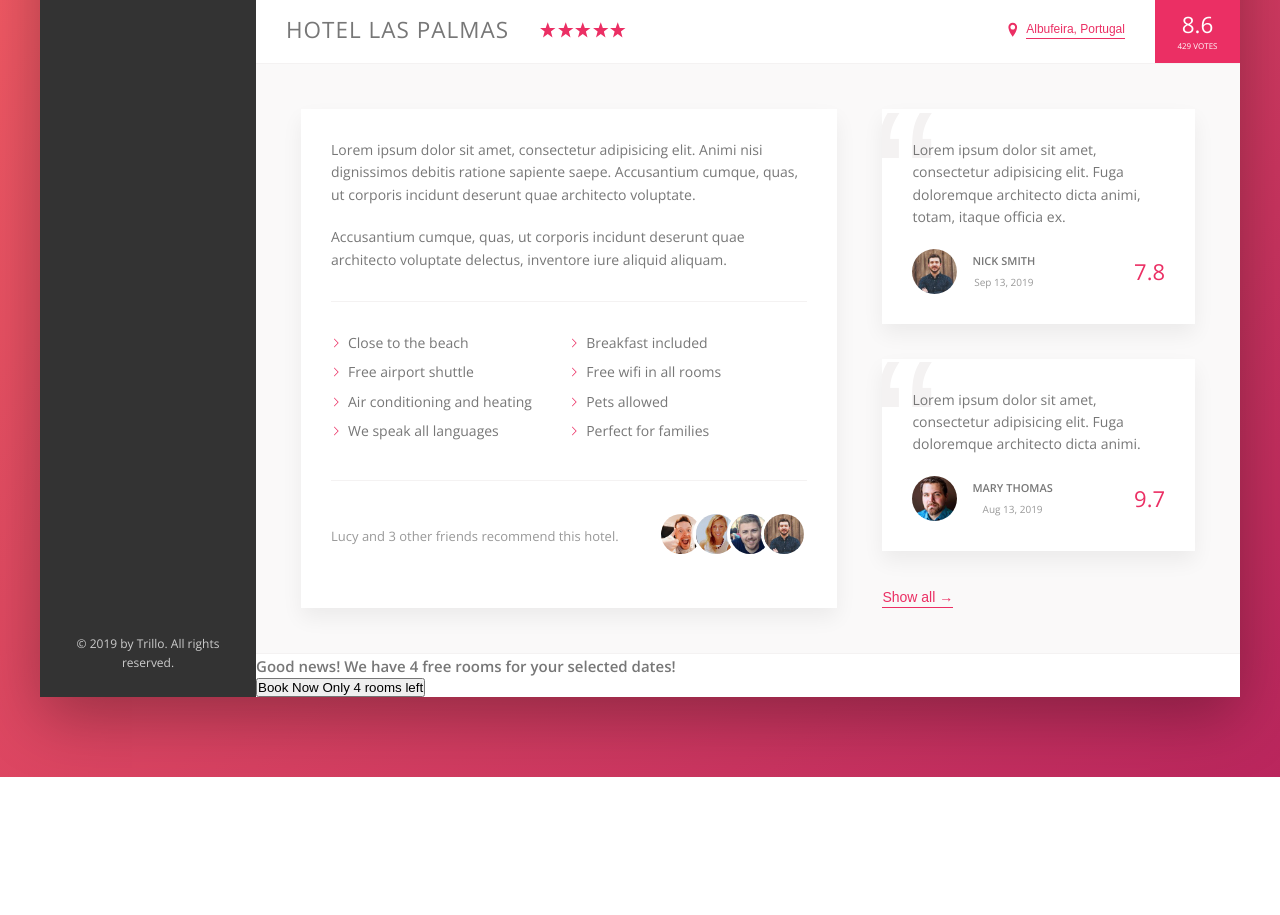
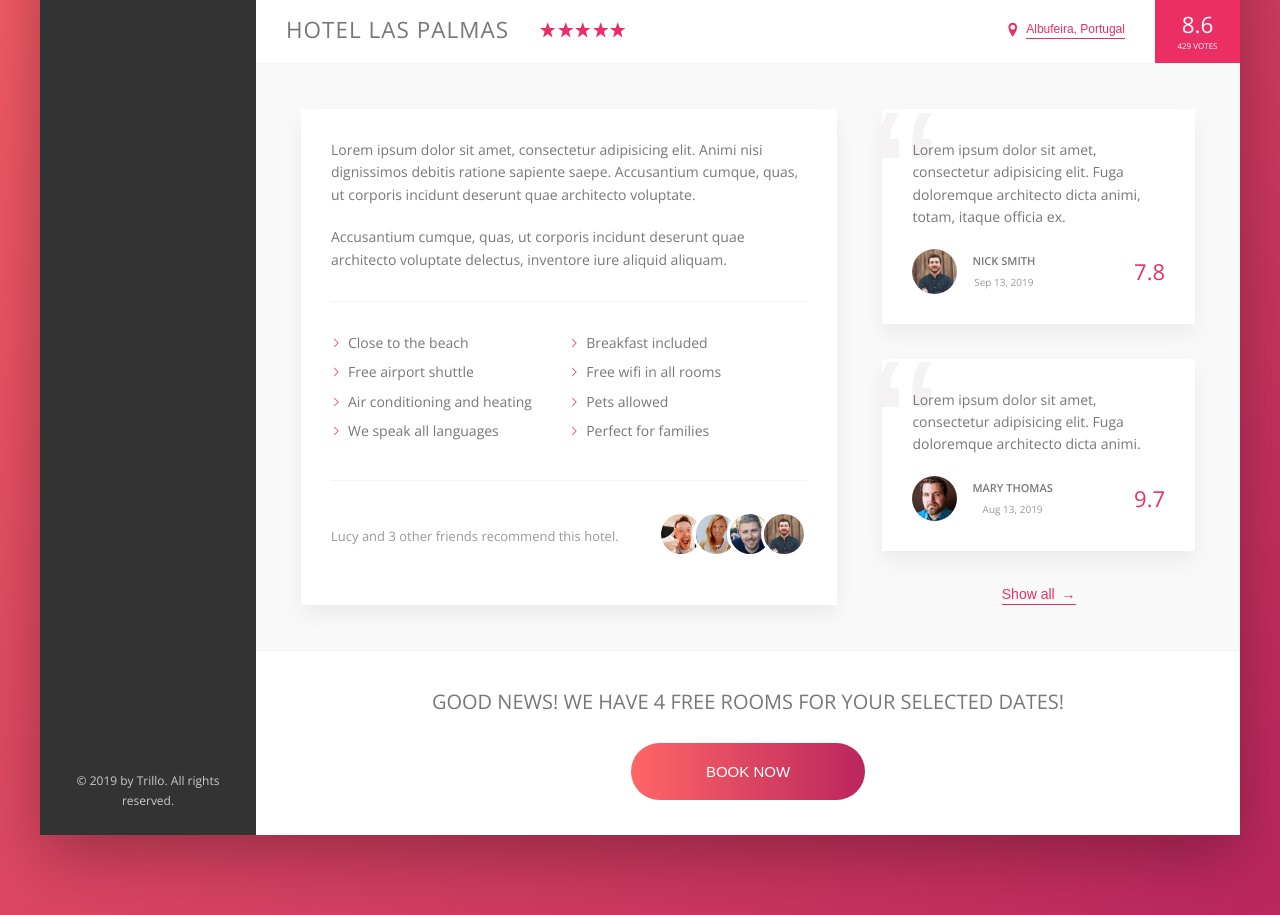
Before and after one commit to shubhaemk/trillo, a website: page index.html in a window 1280 px wide. Shown: the part 538-1453 px from the top of the page. Before the commit the page ends 1315 px from the top, so only its background shows below. Drawn offline with nearby package versions, Linux system fonts and the light colour scheme.

Commit message:
Compiled CSS

```diff
--- a/css/style.css
+++ b/css/style.css
@@ -87,7 +87,10 @@ body {
   margin-right: 4.5rem; }
 
 .user-reviews {
-  flex: 1; }
+  flex: 1;
+  display: flex;
+  flex-direction: column;
+  align-items: center; }
 
 .logo {
   height: 3.25rem;
@@ -273,8 +276,13 @@ body {
   background-color: transparent;
   cursor: pointer;
   transition: all .2s; }
+  .btn-inline span {
+    margin-left: .3rem;
+    transition: margin-left .3s; }
   .btn-inline:hover {
     color: var(--color-grey-dark-1); }
+    .btn-inline:hover span {
+      margin-left: .6rem; }
   .btn-inline:focus {
     outline: none;
     animation: pulsate 1s infinite; }
@@ -383,3 +391,45 @@ body {
     font-family: sans-serif;
     line-height: 1;
     z-index: 9; }
+
+.cta {
+  padding: 3.5rem 0;
+  text-align: center; }
+  .cta__book-now {
+    font-size: 2rem;
+    font-weight: 300;
+    text-transform: uppercase;
+    margin-bottom: 2.5rem; }
+
+.btn {
+  font-size: 1.5rem;
+  font-weight: 300;
+  text-transform: uppercase;
+  border-radius: 1000px;
+  background-image: linear-gradient(to right, var(--color-primary-light), var(--color-primary-dark));
+  color: #fff;
+  border: none;
+  cursor: pointer;
+  position: relative;
+  overflow: hidden; }
+  .btn > * {
+    display: inline-block;
+    height: 100%;
+    width: 100%;
+    transition: all .4s; }
+  .btn__visible {
+    padding: 2rem 7.5rem; }
+  .btn__invisible {
+    position: absolute;
+    padding: 2rem 0;
+    left: 0;
+    top: -100%; }
+  .btn:hover {
+    background-image: linear-gradient(to left, var(--color-primary-light), var(--color-primary-dark)); }
+  .btn:hover .btn__visible {
+    transform: translateY(100%); }
+  .btn:hover .btn__invisible {
+    top: 0; }
+  .btn:focus {
+    outline: none;
+    animation: pulsate 1s infinite; }
```
